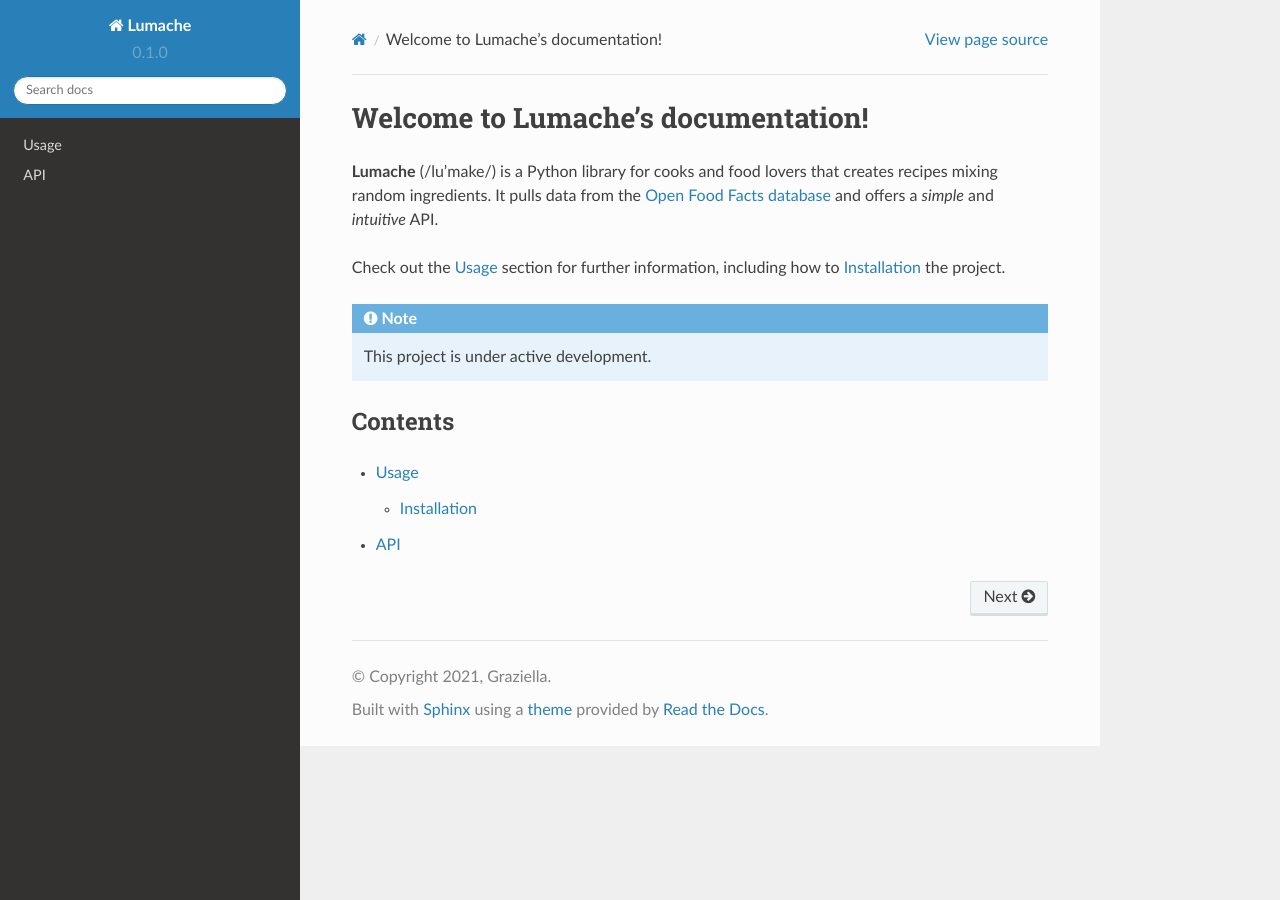
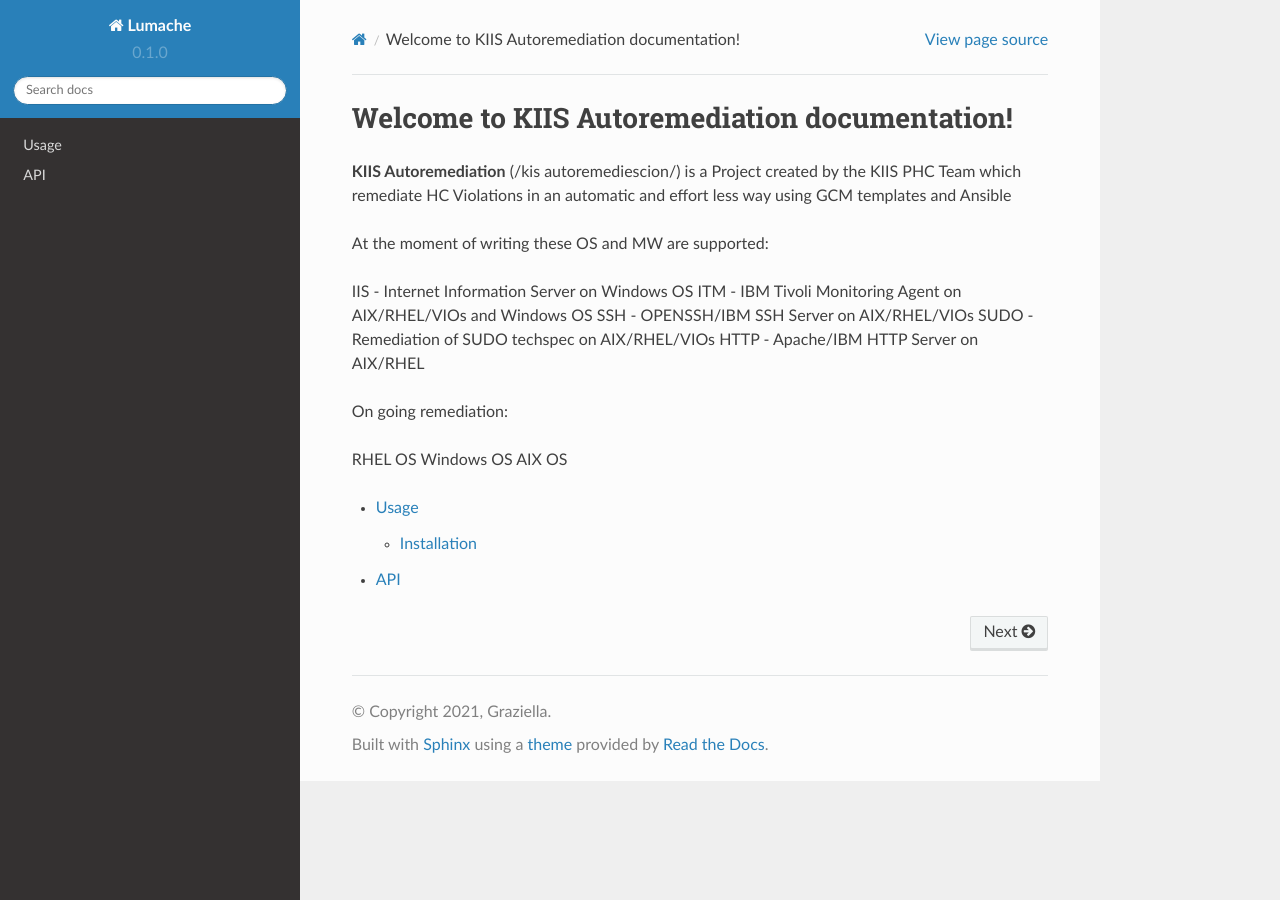
Before and after one commit to edoardo-colombo99/autoremediation-tools, a Sphinx documentation site: the page built from docs/source/index.rst, in a window 1280 px wide. Built offline with Sphinx 7.4.7 and the Read the Docs theme 2.0.0, drawn with Linux system fonts in a browser that asks for light colours.

Commit message:
Update index.rst

```diff
--- a/docs/source/index.rst
+++ b/docs/source/index.rst
@@ -1,20 +1,22 @@
-Welcome to Lumache's documentation!
+Welcome to KIIS Autoremediation documentation!
 ===================================
 
-**Lumache** (/lu'make/) is a Python library for cooks and food lovers
-that creates recipes mixing random ingredients.
-It pulls data from the `Open Food Facts database <https://world.openfoodfacts.org/>`_
-and offers a *simple* and *intuitive* API.
+**KIIS Autoremediation** (/kis autoremediescion/) is a Project created by the KIIS PHC Team which remediate HC Violations in an automatic and effort less way using GCM templates and Ansible
 
-Check out the :doc:`usage` section for further information, including
-how to :ref:`installation` the project.
+At the moment of writing these OS and MW are supported:
 
-.. note::
+IIS - Internet Information Server on Windows OS
+ITM - IBM Tivoli Monitoring Agent on AIX/RHEL/VIOs and Windows OS
+SSH - OPENSSH/IBM SSH Server on AIX/RHEL/VIOs
+SUDO - Remediation of SUDO techspec on AIX/RHEL/VIOs
+HTTP - Apache/IBM HTTP Server on AIX/RHEL
 
-   This project is under active development.
+On going remediation:
 
-Contents
---------
+RHEL OS
+Windows OS
+AIX OS
+
 
 .. toctree::
 
```
